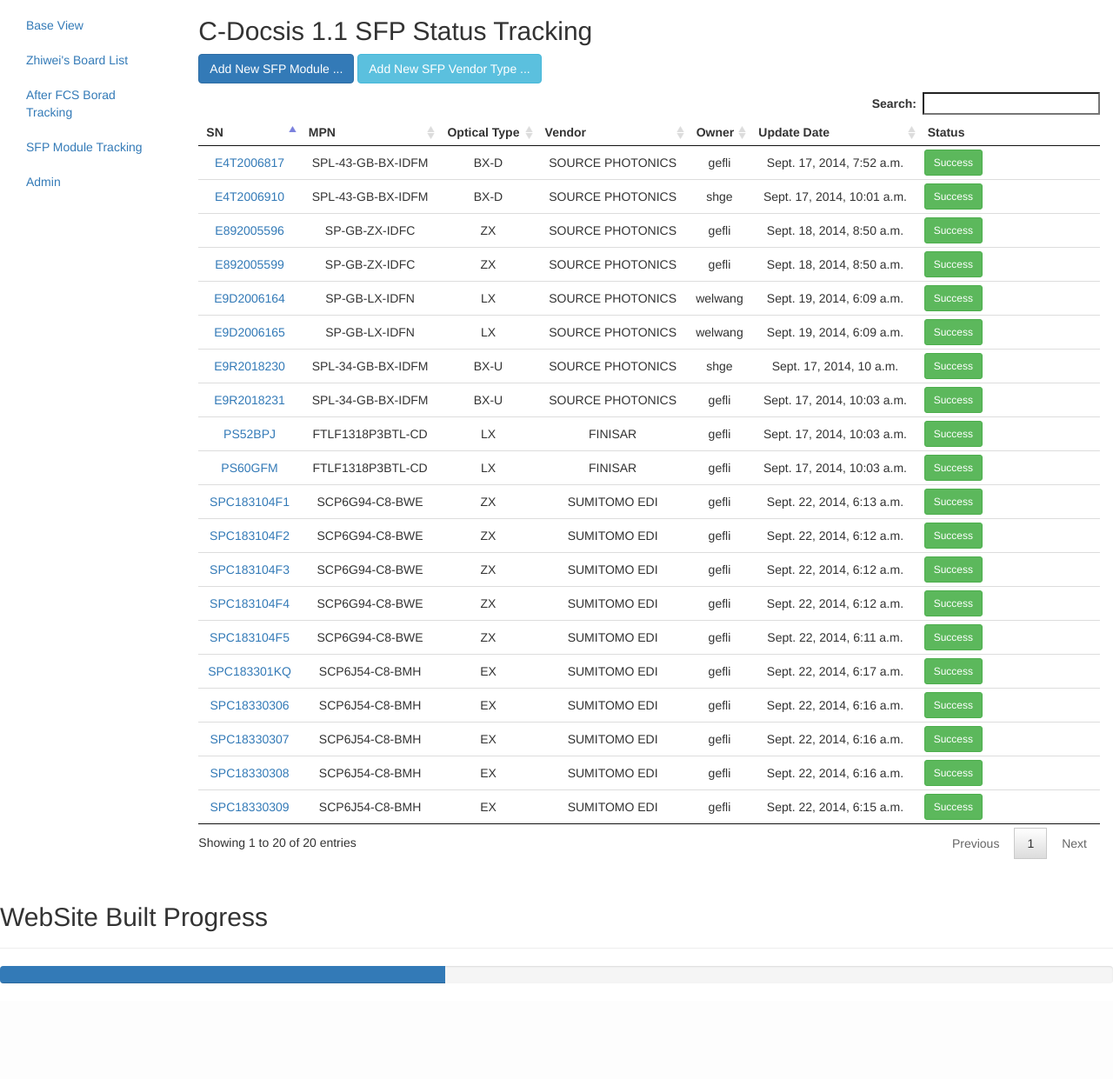
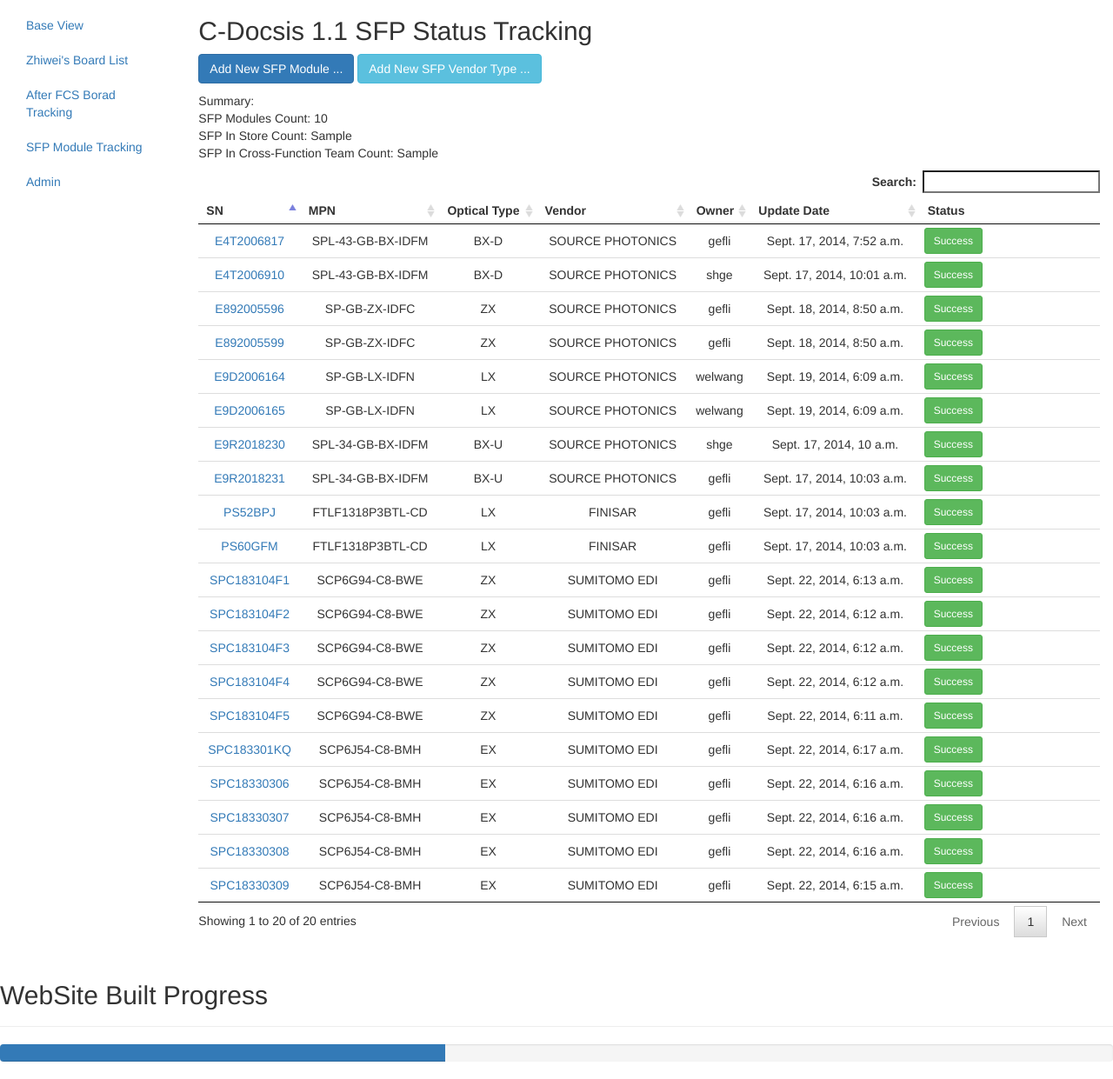
Before and after one commit to llllll1987/mysite, a Django app: template mysite/templates/myblog/sfp_tracking.html in a window 1280 px wide. Shown: the part 51-1292 px from the top of the page at 87% size. Before the commit the page ends 1182 px from the top, so only its background shows below. Run offline with Django 3.2, Linux system fonts and the light colour scheme; data comes from the database, SQL or seed files in the repository; tables that the repository leaves empty hold one stand-in row (values such as "Sample post"); the template is opened without the code that fills it: values that come from a table or form of the project are taken from there, most other values are stand-ins (such as "Sample title", 1, 10 or a date in 2020); parts of the project's set-up code (start-up, migrations or seed data) failed here and were passed over; some libraries are stand-ins or nearby versions.

Commit message:
Add SFP count summary in list view.

```diff
--- a/mysite/templates/myblog/sfp_tracking.html
+++ b/mysite/templates/myblog/sfp_tracking.html
@@ -25,6 +25,11 @@ $(document).ready(function() {
 <a href="/admin/myblog/sfp/" class="btn btn-primary" role="button">Add New SFP Module ...</a>
 <a href="/admin/myblog/sfpvendor/" class="btn btn-info" role="button">Add New SFP Vendor Type ...</a>
 </p>
+
+Summary: </br>
+SFP Modules Count: {{ sfpcount.total }}  </br>
+SFP In Store Count: {{ sfpcount.in_store }}	</br>
+SFP In Cross-Function Team Count: {{ sfpcount.in_crossteam }}	</br>
 	  <p>
 	    <table id="sfp_tracking_table" class="row-border compact hover nowrap " cellspacing="0" width="100%">
 	      <thead>
```
Also changed, not shown: myblog/views.py (+10 -1 lines).
